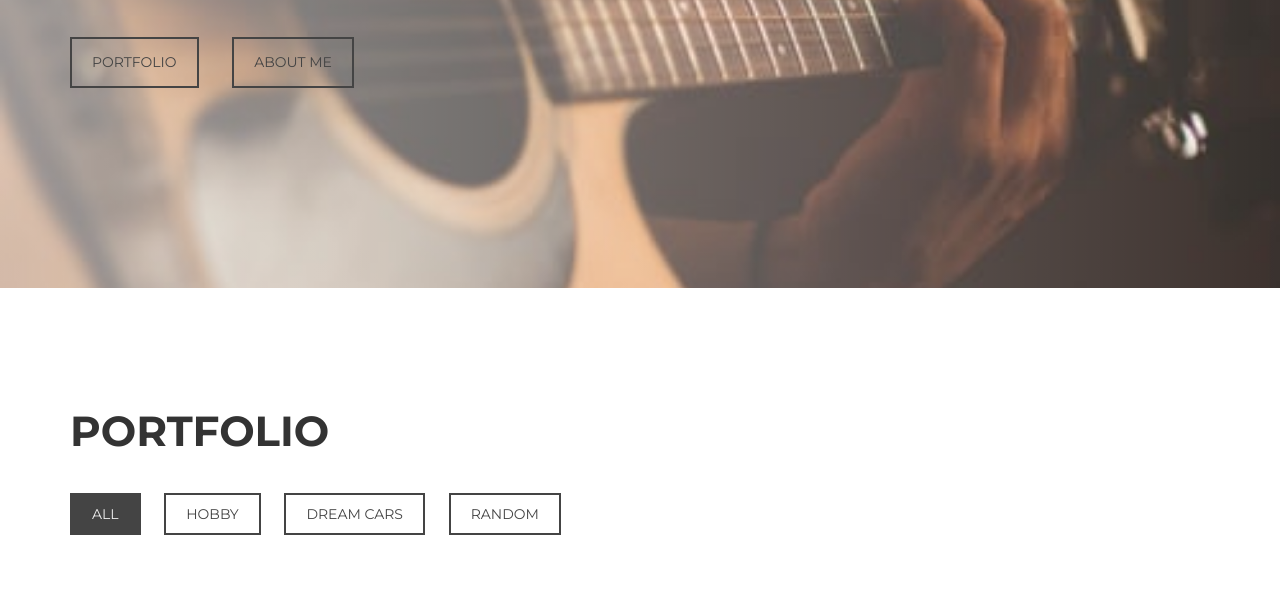
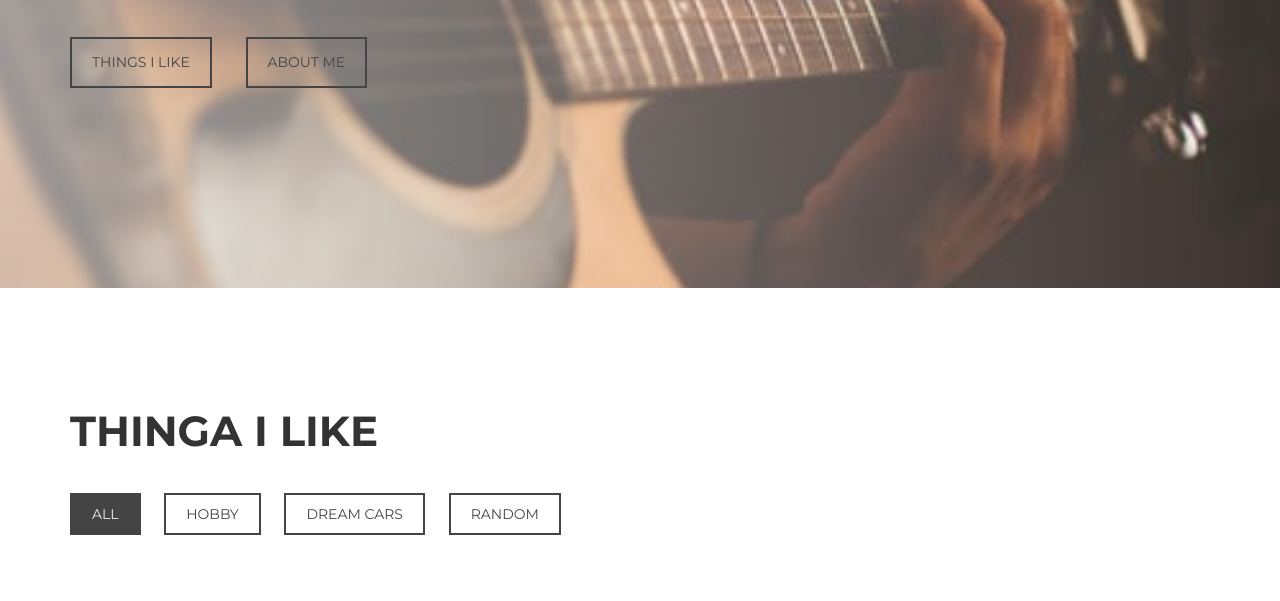
Before and after one commit to UrianGuerrero/Portfolio, a plain HTML site: page index.html in a window 1280 px wide. Shown: the part 435-1036 px from the top of the page. Drawn offline with Linux system fonts and the light colour scheme.

Commit message:
Update index.html

```diff
--- a/index.html
+++ b/index.html
@@ -44,7 +44,7 @@
             <div class="intro-text">
               <h1>Urian Guerrero-Maldonado</h1>
               <p>Student</p>
-              <a href="#portfolio" class="btn btn-custom btn-lg page-scroll">Portfolio</a> <a href="#contact" class="btn btn-custom btn-lg page-scroll">About Me</a> </div>
+              <a href="#portfolio" class="btn btn-custom btn-lg page-scroll">Things I Like</a> <a href="#contact" class="btn btn-custom btn-lg page-scroll">About Me</a> </div>
           </div>
         </div>
       </div>
@@ -55,7 +55,7 @@
 <div id="portfolio">
   <div class="container">
     <div class="section-title">
-      <h2>Portfolio</h2>
+      <h2>Thinga I Like</h2>
     </div>
     <div class="categories">
       <ul class="cat">
```
